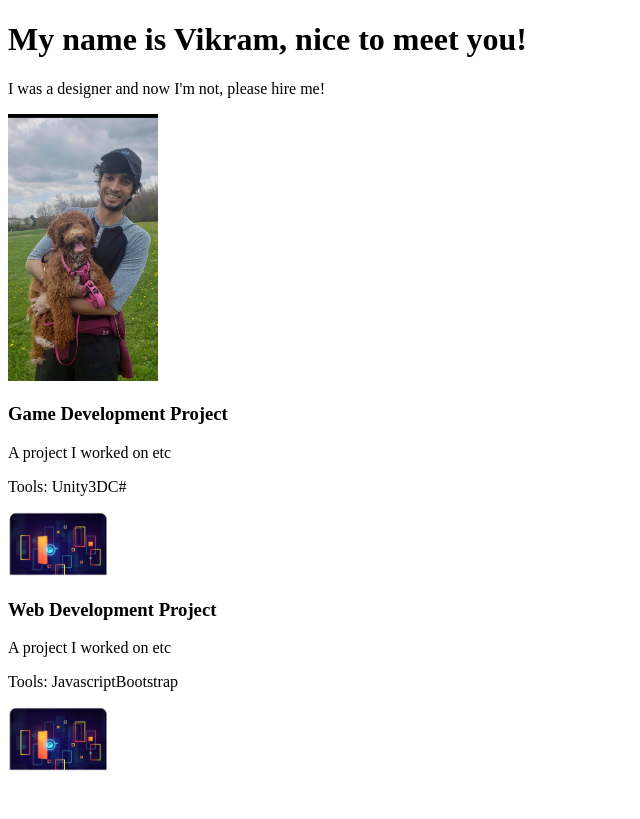
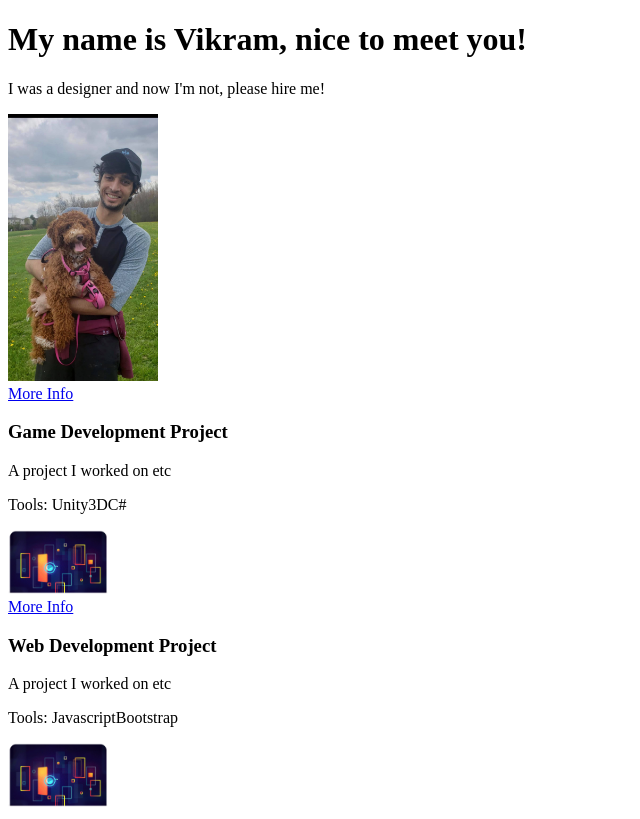
Before and after one commit to vikrambenipal/portfolio-2021, a React (Create React App) app: page / in a window 1280 px wide. Shown: the whole page, without its empty margins (0-640 px from the left). Built offline with nearby package versions, Linux system fonts and the light colour scheme.

Commit message:
Routing to project pages set up

```diff
--- a/package.json
+++ b/package.json
@@ -6,7 +6,9 @@
     "@testing-library/jest-dom": "^5.11.4",
     "@testing-library/react": "^11.1.0",
     "@testing-library/user-event": "^12.1.10",
+    "bootstrap": "^4.6.0",
     "react": "^17.0.1",
+    "react-bootstrap": "^1.4.3",
     "react-dom": "^17.0.1",
     "react-router-dom": "^5.2.0",
     "react-scripts": "4.0.1",
--- a/src/App.js
+++ b/src/App.js
@@ -1,15 +1,19 @@
 import React from 'react-router-dom';
-import About from './components/About';
-
+import Home from './pages/Home';
+import ProjectPage from './pages/ProjectPage';
+import {BrowserRouter as Router, Route, Switch, withRouter} from 'react-router-dom';
 import './App.css';
-import ProjectList from './components/ProjectList';
 
 function App() {
   return (
-    <div className="App">
-      <About />
-      <ProjectList />
-    </div>
+    <Router>
+      <div className="App">
+        <Switch>
+          <Route exact path='/' component={withRouter(Home)} />
+          <Route exact path='/projects/:title' component={withRouter(ProjectPage)} />
+        </Switch>
+      </div>
+    </Router>
   );
 }
 
--- a/src/components/Project.js
+++ b/src/components/Project.js
@@ -1,11 +1,21 @@
 import React from 'react';
 import dummyPhoto from '../dummy.png'
+import { Link } from 'react-router-dom';
 
 const Project = (props) => {
 
     const { title, headline, tools, thumbnail } = props;
     return (
         <div>
+            <Link to={{
+                pathname: `/projects/${title}`,
+                state: {
+                    title,
+                    headline,
+                    tools
+                }
+            }}
+            >More Info</Link>
             <h3>{title}</h3>
             <p>{headline}</p>
             <p>Tools: {tools}</p>
--- /dev/null
+++ b/src/pages/Home.js
@@ -0,0 +1,14 @@
+import React, {Fragment} from 'react'
+import About from '../components/About';
+import ProjectList from '../components/ProjectList';
+
+const Home = () => {
+    return (
+        <Fragment>
+            <About />
+            <ProjectList />
+        </Fragment>
+    )
+}
+
+export default Home;
--- /dev/null
+++ b/src/pages/ProjectPage.js
@@ -0,0 +1,16 @@
+import React from 'react';
+import { Link } from 'react-router-dom';
+
+const ProjectPage = (props) => {
+
+    const { title, headline, tools } = props.location.state;
+    return (
+        <div>
+            <Link to='/'>Home</Link>
+            {title}
+            <h1>Hi</h1>
+        </div>
+    )
+}
+
+export default ProjectPage;
```
Also changed, not shown: 2 other files (tests, documents, lock files or other folders).
